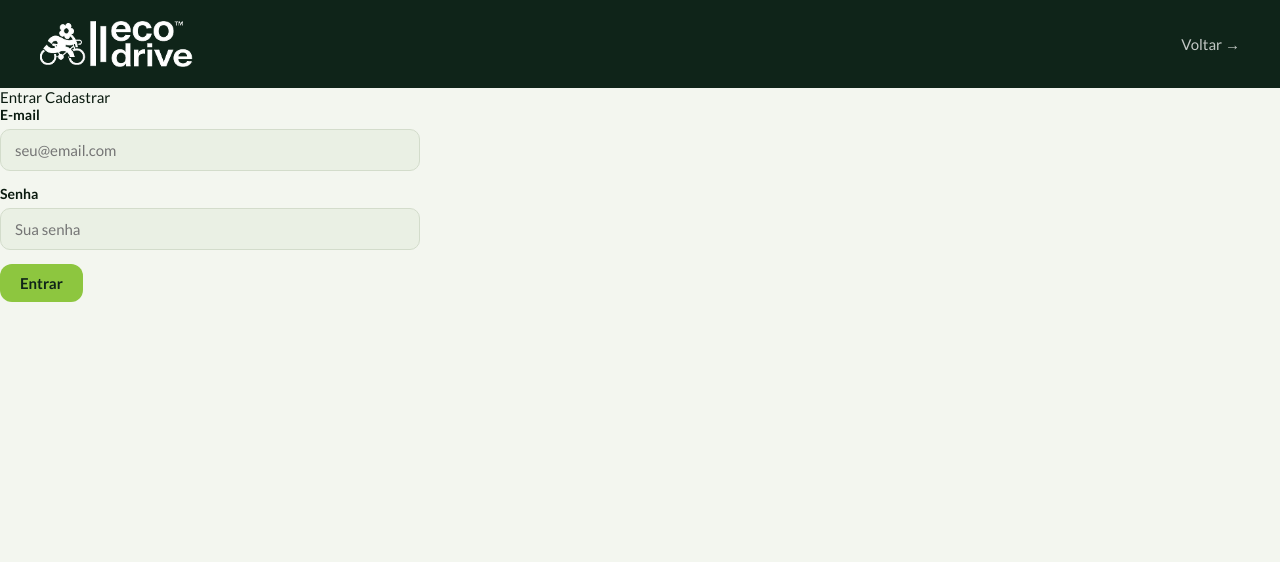
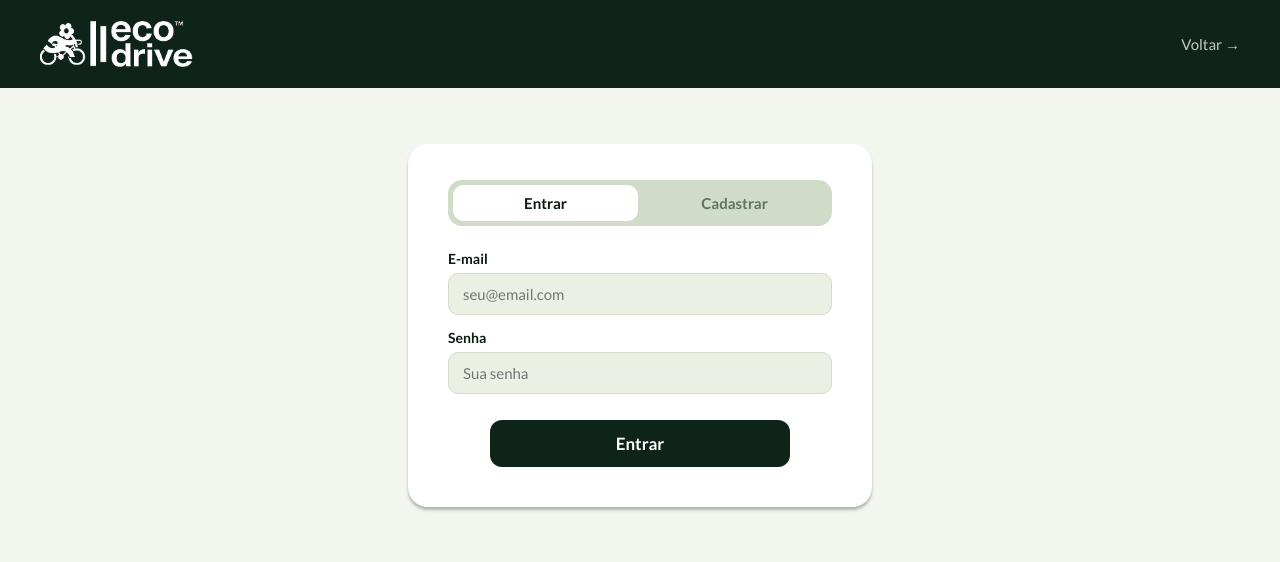
Before and after one commit to ECODRIVEBG/ECODRIVE, an ASP.NET Core app: page /Home/Login in a window 1280 px wide. Shown: the top 562 px of the page. Run offline with ASP.NET Core 8, Linux system fonts and the light colour scheme; some libraries are stand-ins or nearby versions.

Commit message:
Concertamos o erro do CSS

```diff
--- a/wwwroot/css/ecodrive.css
+++ b/wwwroot/css/ecodrive.css
@@ -484,6 +484,66 @@ td {
         stroke-linejoin: round;
     }
 
+.auth-pagina {
+    padding: 56px 20px;
+}
+
+.auth-card {
+    max-width: 464px;
+    padding: 36px 40px 40px 40px;
+    margin: 0 auto;
+    background: var(--branco);
+    border-radius: 20px;
+    box-shadow: 0 3px 3px rgba(15, 36, 25, 0.3);
+}
+
+    .auth-card input {
+        max-width: none;
+    }
+
+.auth-abas {
+    display: grid;
+    grid-template-columns: 1fr 1fr;
+    gap: 4px;
+    padding: 5px;
+    margin-bottom: 24px;
+    background: #d0dcc7;
+    border-radius: 14px;
+}
+
+    .auth-abas a {
+        padding: 9px 0;
+        font-weight: 700;
+        text-align: center;
+        color: var(--cinza);
+        border-radius: 11px;
+    }
+
+        .auth-abas a.active {
+            color: var(--texto);
+            background: var(--branco);
+        }
+
+.auth-card .btn-enviar {
+    display: flex;
+    width: 78%;
+    padding: 13px 0;
+    margin: 26px auto 0 auto;
+    font-size: 17px;
+    color: var(--branco);
+    background: var(--escuro);
+    border-radius: 12px;
+}
+
+    .auth-card .btn-enviar:hover {
+        background: #000000;
+    }
+
+.auth-titulo {
+    margin-bottom: 18px;
+    font-size: 20px;
+}
+
 .status-disponivel {
     font-weight: 600;
     color: var(--verde);
@@ -498,3 +558,10 @@ td {
     font-weight: 600;
     color: var(--laranja);
 }
+
+.text-danger {
+    display: block;
+    margin-top: 4px;
+    font-size: 13px;
+    color: #c0392b;
+}
```
